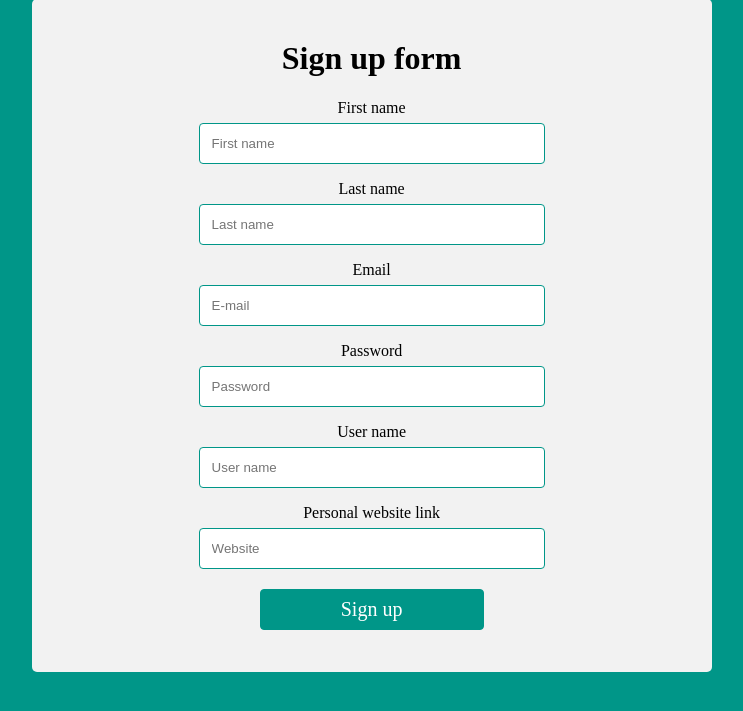
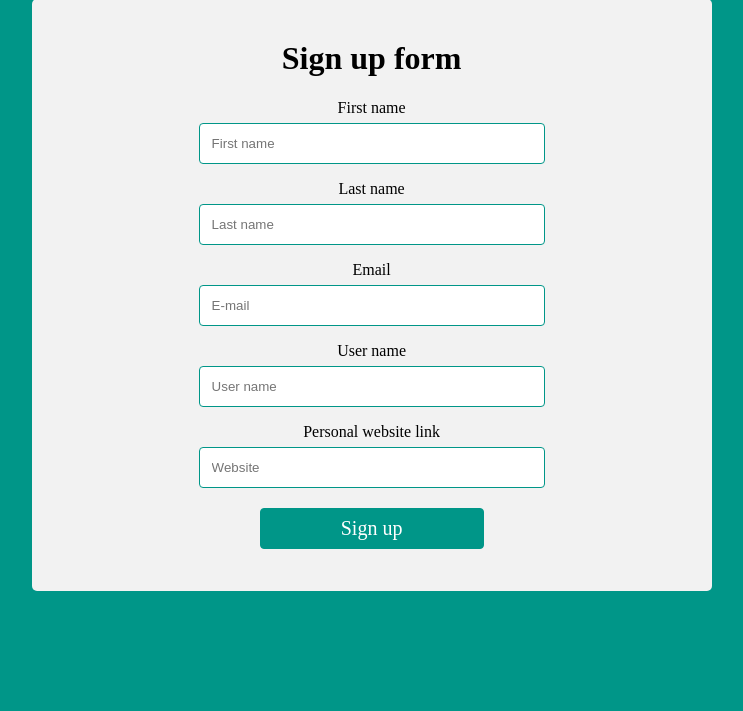
Before and after one commit to mumenalkhatib/final, a Flask app: template templates/register.html in a window 1280 px wide. Shown: the part 73-784 px from the top of the page, without its empty margins (258-1001 px from the left). Run offline with Flask 2, Linux system fonts and the light colour scheme; the template is opened without the code that fills it, so the values that code supplies are empty.

Commit message:
finaly we made a website222

```diff
--- a/app.py
+++ b/app.py
@@ -16,25 +16,24 @@ def reset_db():
 @app.route('/register' ,methods=["GET" , "POST"])
 def registerpage():
 	registerTable = db["register"]
-	allr = list(registerTable.all())[::-1]
+	allr = list(registerTable.all())
 	if request.method == 'GET':
 		return render_template('register.html')
 	else :
 		form =request.form
 		n_email=form["n_email"]
-		password=form["password"]
 		f_name =form["f_name"]
 		l_name=form["l_name"]
 		us_name=form["us_name"]
 		w_site=form["w_site"]
 
-		entry = {"n_email":n_email ,"password":password , "f_name":f_name , "l_name":l_name , "us_name":us_name , "w_site":w_site }
+		entry = {"n_email":n_email , "f_name":f_name , "l_name":l_name , "us_name":us_name , "w_site":w_site }
 
 		NameToCheck = us_name
 		print len(list(registerTable.find(us_name=NameToCheck)))
 		if len(list(registerTable.find(us_name=NameToCheck))) == 0:
 			registerTable.insert(entry)
-			allr = list(registerTable.all())[::-1]
+			allr = list(registerTable.all())
 			return redirect('/feed')
 		else:
 			return redirect('/error')
@@ -69,7 +68,7 @@ def feedpage():
 @app.route('/list')
 def listpage():
 	registerTable = db["register"]
-	allcontacts = list (registerTable.all())
+	allcontacts = list (registerTable.all())[::-1]
 	return render_template ("list.html" , contacts = allcontacts)
 #..............................................#
 
--- a/templates/list.html
+++ b/templates/list.html
@@ -14,7 +14,7 @@
     <h1>{{person.f_name}} {{person.l_name}}</h1>
     <p class="title1">{{person.us_name}}</p>
     <p>{{person.n_email}}</p>
-    <a href="{{person.w_site}}" target="_blank"><button>site</button></a>
+    <a href="{{person.w_site}}" target="_blank"><button>Web site</button></a>
 
   </div>
 </div>
--- a/templates/register.html
+++ b/templates/register.html
@@ -18,9 +18,6 @@
 				<label>Email</label><br>
 				<input type="email" name="n_email" required autocomplete="off"  placeholder="E-mail"><br>
 
-				<label>Password</label><br>
-				<input type="password" name="password" required autocomplete="off" placeholder="Password"><br>
-
 				<label>User name</label><br>
 				<input type="text" name="us_name" required autocomplete="off"  placeholder="User name"><br>
 
```
